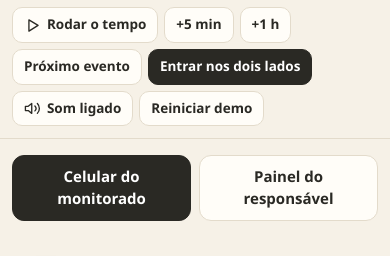
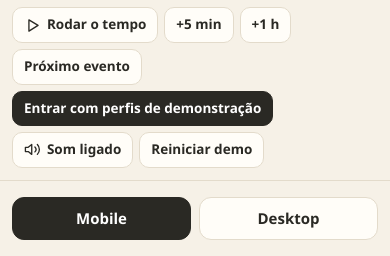
Before and after one commit to xANDE-git/monitoria-seguranca-prototipo, a plain HTML site: page index.html in a window 390 px wide. Both pictures are taken after a click on the button "Demonstração". Shown: the part 150-406 px from the top of the page. Drawn offline with Linux system fonts and the light colour scheme.

Commit message:
Mobile e Desktop em vez de celular do monitorado e painel do responsável
Co-Authored-By: Claude Sonnet 5.5 <noreply@anthropic.com>

```diff
--- a/app.js
+++ b/app.js
@@ -39,9 +39,9 @@ function updateBar() {
   $('#btnPlay').innerHTML = S.play ? ic('pause') + ' Pausar o tempo' : ic('play') + ' Rodar o tempo';
   $('#btnPlay').classList.toggle('on', S.play);
   $('#btnSound').innerHTML = S.sound ? ic('vol') + ' Som ligado' : ic('volx') + ' Som desligado';
-  const p = dev.phone.s.user === 'mon' && monPend().length, d = dev.desk.s.user === 'resp' && openAlerts().length;
-  $('#dotPhone').classList.toggle('show', !!p); $('#dotDesk').classList.toggle('show', !!d);
-  $('#urlBar').innerHTML = ic('lock') + ' monitoria.app/' + (dev.desk.s.user === 'resp' ? ({ status: 'painel', verificar: 'verificar', historico: 'historico', relatorio: 'relatorio-semanal', config: 'configuracoes' }[dev.desk.s.tab] || 'painel') : 'entrar');
+  const att = x => (x.s.user === 'mon' && monPend().length) || (x.s.user === 'resp' && openAlerts().length);
+  $('#dotPhone').classList.toggle('show', !!att(dev.phone)); $('#dotDesk').classList.toggle('show', !!att(dev.desk));
+  { const u = dev.desk.s.user; $('#urlBar').innerHTML = ic('lock') + ' monitoria.app/' + (u === 'resp' ? ({ status: 'painel', verificar: 'verificar', historico: 'historico', relatorio: 'relatorio-semanal', config: 'configuracoes' }[dev.desk.s.tab] || 'painel') : u === 'mon' ? 'inicio' : 'entrar'); }
 }
 hooks.changed = render;
 hooks.toast = (role, msg, kind) => {
--- a/index.html
+++ b/index.html
@@ -32,7 +32,7 @@
       <button class="cbtn" data-act="adv" data-m="5">+5 min</button>
       <button class="cbtn" data-act="adv" data-m="60">+1 h</button>
       <button class="cbtn" data-act="next">Próximo evento</button>
-      <button class="cbtn prim" data-act="skiplogin">Entrar nos dois lados</button>
+      <button class="cbtn prim" data-act="skiplogin">Entrar com perfis de demonstração</button>
       <button class="cbtn" id="btnSound" data-act="sound"></button>
       <button class="cbtn" data-act="reset">Reiniciar demo</button>
     </div>
@@ -41,13 +41,13 @@
 </header>
 
 <div class="switch" role="tablist" aria-label="Escolher tela">
-  <button role="tab" class="on" data-act="view" data-v="phone">Celular do monitorado<i class="dot" id="dotPhone"></i></button>
-  <button role="tab" data-act="view" data-v="desk">Painel do responsável<i class="dot" id="dotDesk"></i></button>
+  <button role="tab" class="on" data-act="view" data-v="phone">Mobile<i class="dot" id="dotPhone"></i></button>
+  <button role="tab" data-act="view" data-v="desk">Desktop<i class="dot" id="dotDesk"></i></button>
 </div>
 
 <main class="stage" id="stage" data-view="phone">
-  <section class="phonew" aria-label="Celular do monitorado">
-    <div class="dev-label">Celular do monitorado</div>
+  <section class="phonew" aria-label="Versão mobile">
+    <div class="dev-label">Mobile</div>
     <div class="phone">
       <div class="glass">
         <div class="sbar"><span data-clock>06:55</span><i class="notch"></i><span id="sigIc"></span></div>
@@ -55,8 +55,8 @@
       </div>
     </div>
   </section>
-  <section class="deskw" aria-label="Painel do responsável">
-    <div class="dev-label">Painel do responsável</div>
+  <section class="deskw" aria-label="Versão desktop">
+    <div class="dev-label">Desktop</div>
     <div class="desk">
       <div class="chrome"><span><i></i><i></i><i></i></span><div class="url" id="urlBar">monitoria.app/painel</div></div>
       <div class="screen" id="dev-desk"></div>
--- a/style.css
+++ b/style.css
@@ -319,3 +319,7 @@ h1,h2,h3,h4{font-family:var(--serif);font-weight:600;margin:0;line-height:1.15;l
 .demo-t[aria-expanded=true] .ic{transform:rotate(180deg)}
 .demo-t[aria-expanded=true]{background:var(--sage-xl)}
 @media (prefers-reduced-motion:reduce){.demo-wrap,.demo-in,.demo-t .ic{transition:none}}
+
+.screen>.mapp{max-width:560px;margin:0 auto;position:relative;background:var(--bg)}
+.screen:has(>.mapp){background:#EFE8D9}
+.screen>.mapp .mfull,.screen>.mapp .sheet-bg,.screen>.mapp .call{position:absolute}
```
